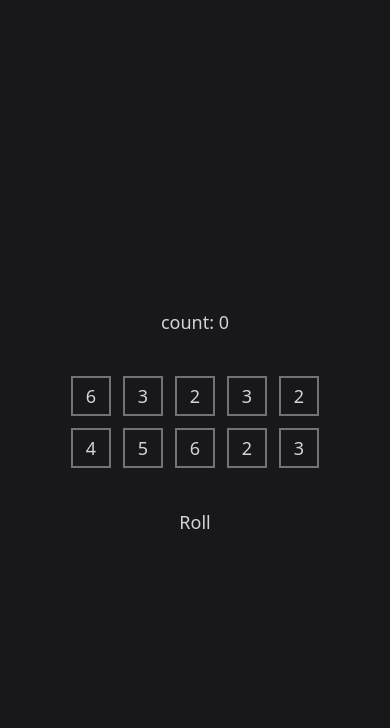
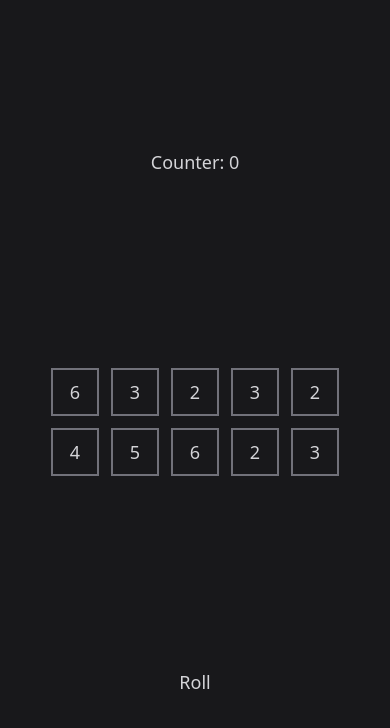
Before and after one commit to nicu420/tenzi-dices, a React (Vite) app: page / in a window 390 px wide. Shown: the top 728 px of the page. Built offline with nearby package versions, Linux system fonts and the light colour scheme.

Commit message:
Make it more mobile responsive

```diff
--- a/src/App.jsx
+++ b/src/App.jsx
@@ -62,7 +62,7 @@ function App() {
   }
 
   return (
-    <div className="flex h-screen flex-col items-center justify-center gap-10 bg-zinc-900">
+    <div className="flex h-screen flex-col items-center justify-center gap-48 bg-zinc-900 sm:gap-10">
       <div>
         {won ? (
           <div>
@@ -70,10 +70,12 @@ function App() {
               width={window.innerWidth - 2}
               height={window.innerHeight - 2}
             />
-            <h1 className="text-lg text-zinc-300 sm:text-xl">You Won!</h1>
+            <h1 className="text-lg text-zinc-300 sm:text-xl">
+              You won by only rolling {count} time{count != 1 && "s"}!
+            </h1>
           </div>
         ) : (
-          <h1 className="text-lg text-zinc-300 sm:text-xl">count: {count}</h1>
+          <h1 className="text-lg text-zinc-300 sm:text-xl">Counter: {count}</h1>
         )}
       </div>
       <div className="flex flex-col gap-3 sm:gap-5">
@@ -147,7 +149,7 @@ function App() {
             onClick={restart}
             className="text-lg text-zinc-300 hover:text-purple-400 active:text-purple-200 sm:text-xl"
           >
-            Restart
+            Play again
           </button>
         </div>
       )}
--- a/src/Dice.jsx
+++ b/src/Dice.jsx
@@ -6,14 +6,14 @@ function Dice({ value, status, handleClick }) {
       {status ? (
         <button
           onClick={handleClick}
-          className="flex h-10 w-10 items-center justify-center border-2 border-green-400 text-lg text-green-200 hover:border-green-200 hover:text-green-200 sm:h-20 sm:w-20 sm:border-4 sm:text-xl"
+          className="flex h-12 w-12 items-center justify-center border-2 border-green-400 text-lg text-green-200 hover:border-green-200 hover:text-green-200 sm:h-14 sm:w-14 sm:border-4 sm:text-xl lg:h-20 lg:w-20"
         >
           {value}
         </button>
       ) : (
         <button
           onClick={handleClick}
-          className="flex h-10 w-10 items-center justify-center border-2 border-zinc-500 text-lg text-zinc-300 hover:border-zinc-300 hover:text-zinc-300 sm:h-20 sm:w-20 sm:border-4 sm:text-xl"
+          className="flex h-12 w-12 items-center justify-center border-2 border-zinc-500 text-lg text-zinc-300 hover:border-zinc-300 hover:text-zinc-300 sm:h-14 sm:w-14 sm:border-4 sm:text-xl lg:h-20 lg:w-20"
         >
           {value}
         </button>
```
